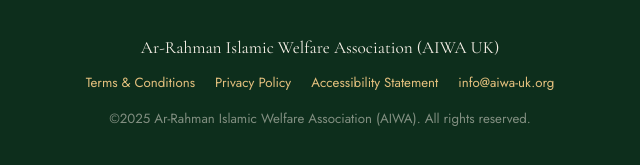
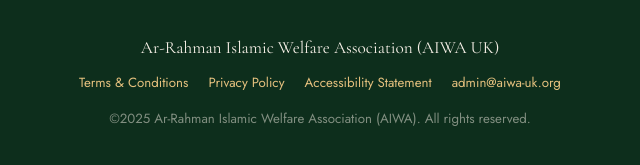
Before and after one commit to hameedshaf/aiwa-uk-website, a plain HTML site: page index.html in a window 1280 px wide. Shown: the part 3799-3964 px from the top of the page, 320-960 px from the left. Drawn offline with nearby package versions, Linux system fonts and the light colour scheme.

Commit message:
Update index.html

```diff
--- a/index.html
+++ b/index.html
@@ -424,7 +424,7 @@
     <a href="#">Terms &amp; Conditions</a>
     <a href="#">Privacy Policy</a>
     <a href="#">Accessibility Statement</a>
-    <a href="mailto:info@aiwa-uk.org">info@aiwa-uk.org</a>
+    <a href="mailto:admin@aiwa-uk.org">admin@aiwa-uk.org</a>
   </div>
   <div>©2025 Ar-Rahman Islamic Welfare Association (AIWA). All rights reserved.</div>
 </footer>
```
